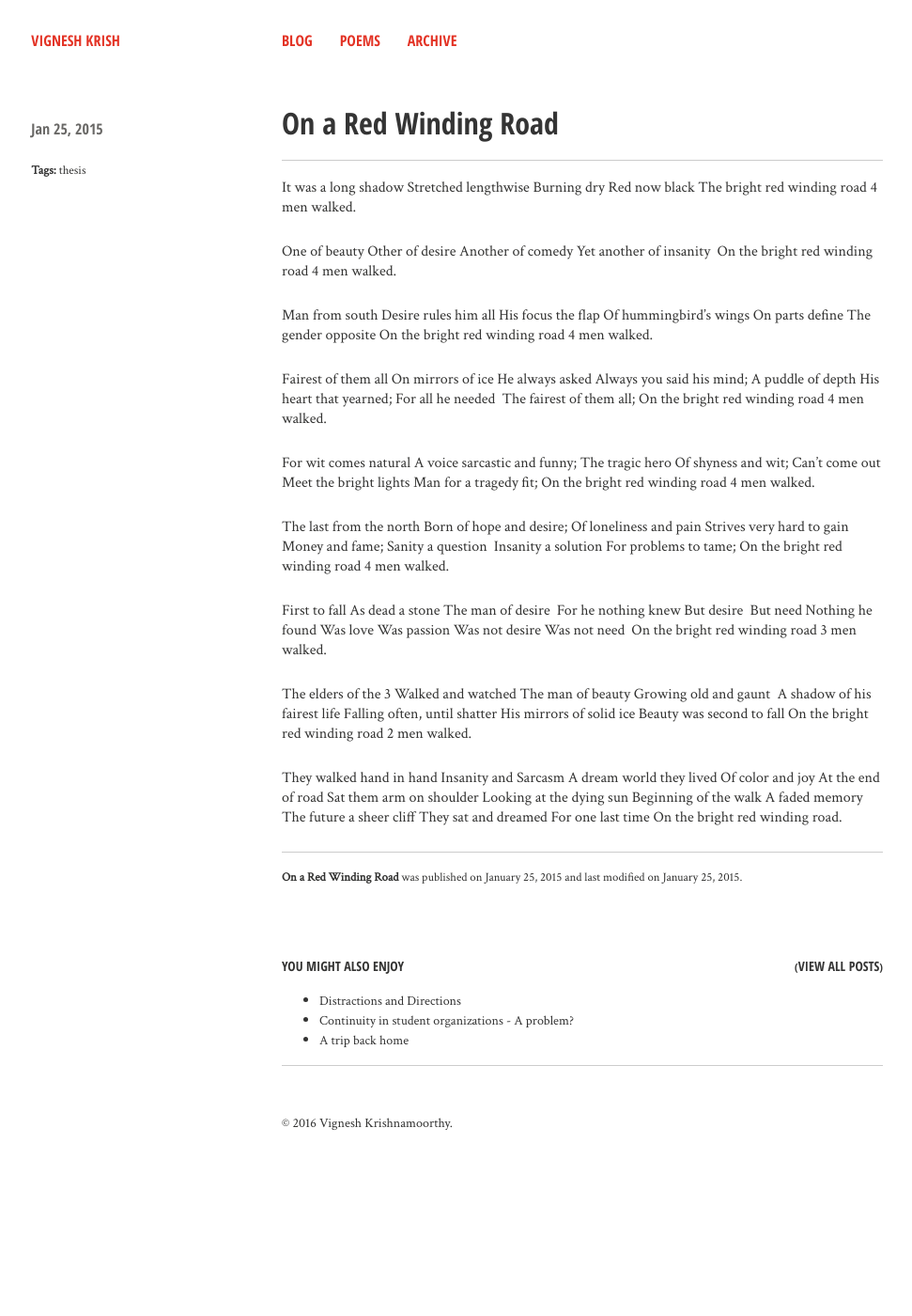
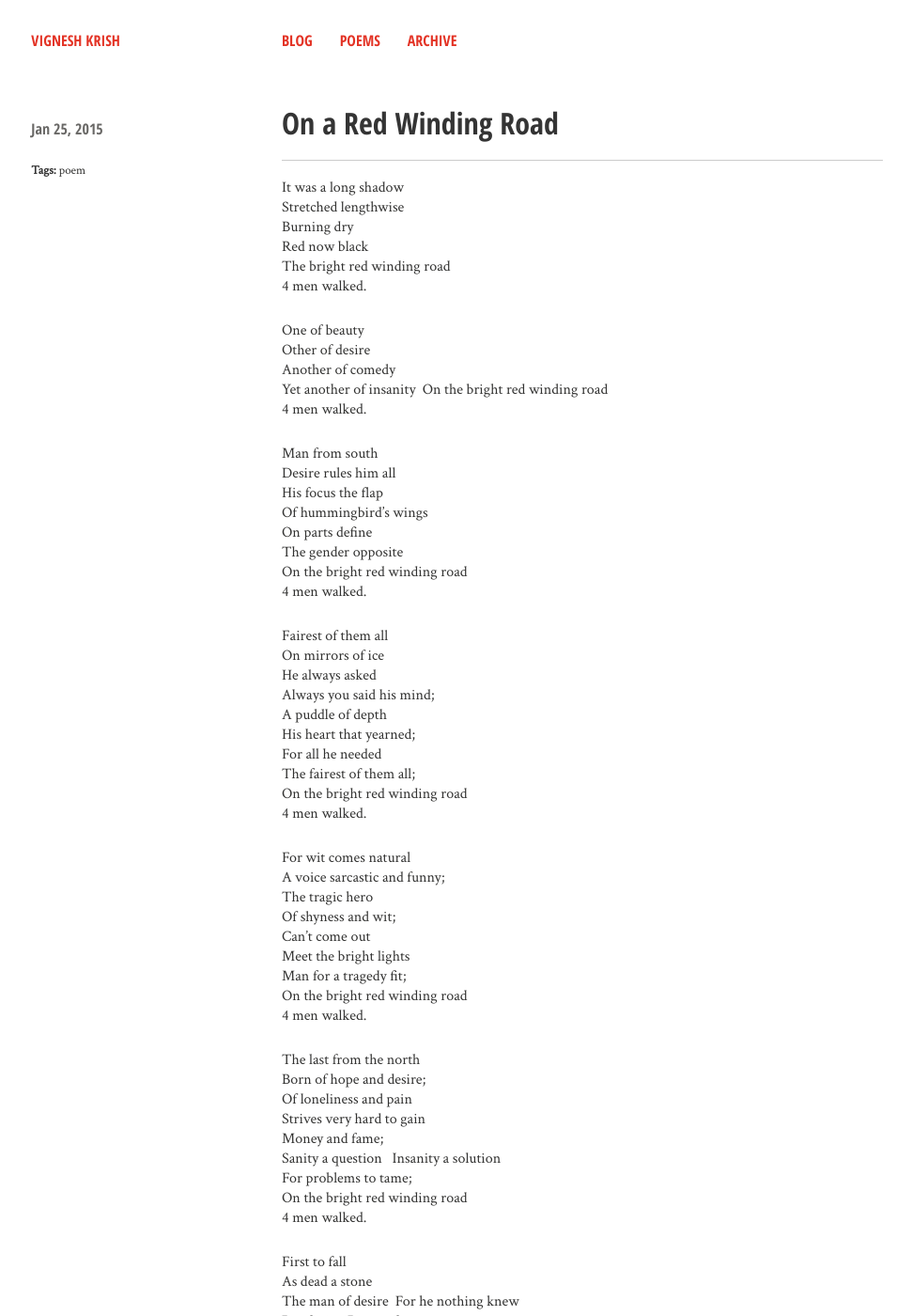
Before and after one commit to vignkri/vignkri.github.io, a Jekyll site: the page built from poems/_posts/2015-01-25-red-road.md, in a window 1280 px wide and 1400 px high. Shown: the whole window at 94% size, without its empty margins (20-991 px from the left). Built offline with Jekyll 4.4.1, drawn with Linux system fonts in a browser that asks for light colours; nearby versions of some CDN libraries; some of the changed text lies outside the part shown.

Commit message:
Poem-post layout with mild changes.

```diff
--- /dev/null
+++ b/_layouts/poem-post.html
@@ -0,0 +1,69 @@
+<!doctype html>
+<!--[if lt IE 7]><html class="no-js lt-ie9 lt-ie8 lt-ie7" lang="en"> <![endif]-->
+<!--[if (IE 7)&!(IEMobile)]><html class="no-js lt-ie9 lt-ie8" lang="en"><![endif]-->
+<!--[if (IE 8)&!(IEMobile)]><html class="no-js lt-ie9" lang="en"><![endif]-->
+<!--[if gt IE 8]><!--> <html class="no-js" lang="en"><!--<![endif]-->
+<head>
+{% include _head.html %}
+</head>
+
+<body class="post">
+
+{% include _browser-upgrade.html %}
+
+{% include _navigation.html %}
+
+{% if page.image.feature %}
+  <div class="image-wrap">
+  <img src=
+    {% if page.image.feature contains 'http' %}
+      "{{ page.image.feature }}"
+    {% else %}
+      "{{ site.url }}/images/{{ page.image.feature }}"
+    {% endif %}
+  alt="{{ page.title }} feature image">
+  {% if page.image.credit %}
+    <span class="image-credit">Photo Credit: <a href="{{ page.image.creditlink }}">{{ page.image.credit }}</a></span>
+  {% endif %}
+  </div><!-- /.image-wrap -->
+{% endif %}
+
+<div id="main" role="main">
+  <div class="article-author-side">
+	<h1><font size="3" color="696866">{{page.date | date: "%b %d, %Y" }}</font></h1>
+	<div class="tags-in-post">
+         <font size="2"><a href="{{site.url}}/tags"><b>Tags:</b></a>  <span class="entry-tags">{% for tag in page.tags %}{{ tag }}{% unless forloop.last %}{% endunless %}{% endfor %}</span></font>
+	</div>
+  </div>
+  <article class="post">
+	<div class="headline-wrap">
+      {% if page.link %}
+        <h1><a href="{{ page.link }}">{{ page.title }}</a></h1>
+      {% else %}
+        <h1><a href="{{ site.url }}{{ page.url }}" rel="bookmark" title="{{ page.title }}">{{ page.title }}</a></h1>
+      {% endif %}
+    </div><! --headline-wrap -->
+	<hr>
+    <div class="article-wrap">
+      {{ content }}
+	  <hr>
+      <footer role="contentinfo">
+        <div class="article-author-bottom">
+          {% include _author-bio.html %}
+        </div>
+        <p class="byline"><strong>{{ page.title }}</strong> was published on <time datetime="{{ page.date | date_to_xmlschema }}">{{ page.date | date: "%B %d, %Y" }}</time>{% if page.modified %} and last modified on <time datetime="{{ page.modified | date: "%Y-%m-%d" }}">{{ page.modified | date: "%B %d, %Y" }}</time>{% endif %}.</p>
+      </footer>
+    </div><!-- /.article-wrap -->
+  </article>
+</div><!-- /#main -->
+
+<div class="footer-wrap">
+  <footer>
+    {% include _footer.html %}
+  </footer>
+</div><!-- /.footer-wrap -->
+
+{% include _scripts.html %}
+
+</body>
+</html>
--- a/poems/_posts/2015-01-25-red-road.md
+++ b/poems/_posts/2015-01-25-red-road.md
@@ -1,11 +1,12 @@
 ---
-layout: post
+layout: poem-post
 title: On a Red Winding Road
 excerpt: ""
 modified: 2015-01-25
 category: poems
-tags: [thesis]
+tags: [poem]
 ---
+
 It was a long shadow
 Stretched lengthwise
 Burning dry
```
